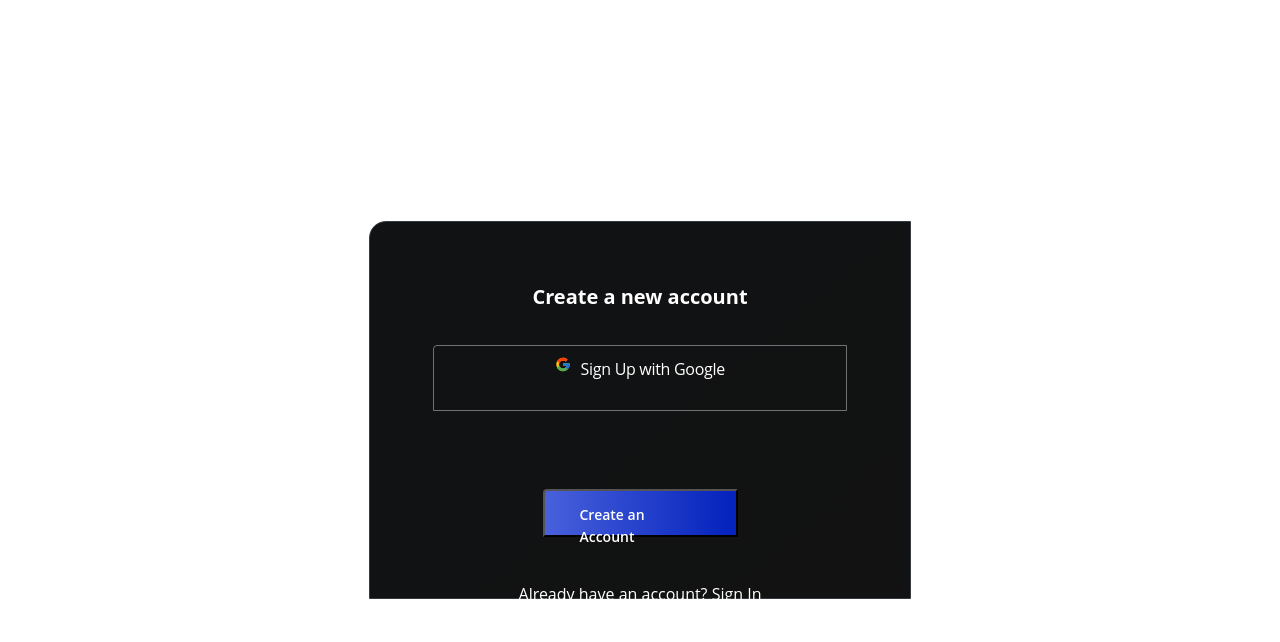
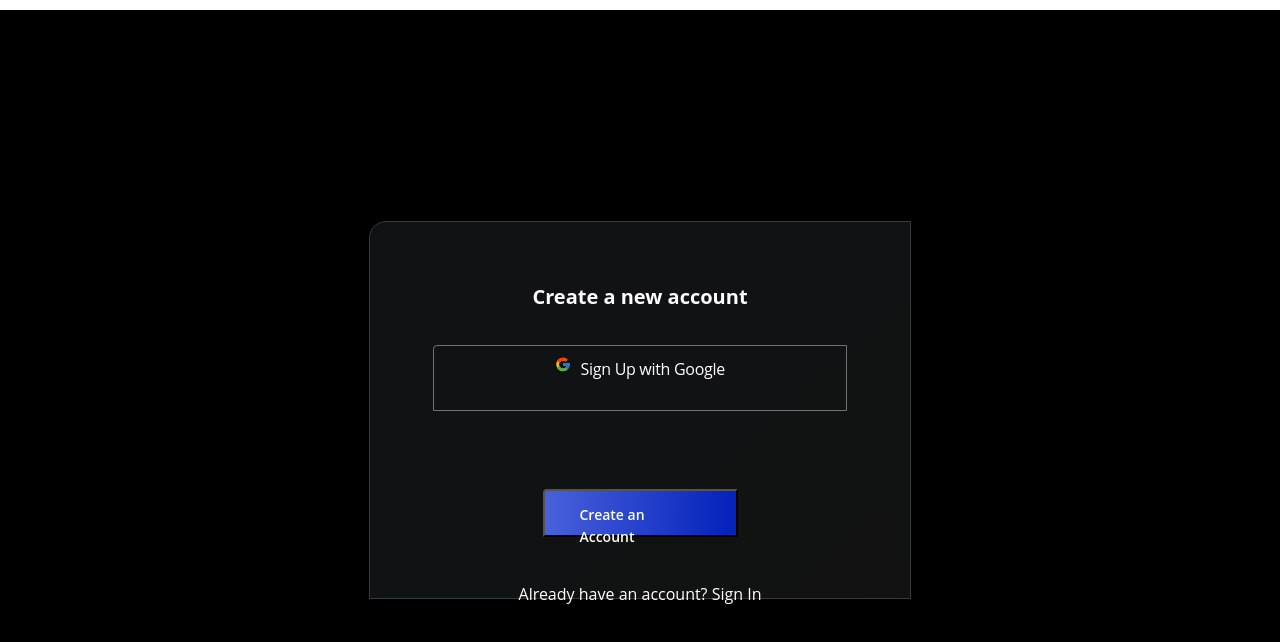
Before and after one commit to kethakishore143/myapp, a React (Create React App) app: page / in a window 1280 px wide. Shown: the top 642 px of the page. Built offline with nearby package versions, Linux system fonts and the light colour scheme.

Commit message:
css file added

```diff
--- a/src/Components/Home/Login/index.css
+++ b/src/Components/Home/Login/index.css
@@ -1,11 +1,13 @@
 .Main-container {
     top: 10px;
     position: relative;
-    height: 100vh;
+    min-height: 100vh;
     display: flex;
     flex-direction: column;
     justify-content: center;
     align-items: center;
+    opacity: 1;
+    background-color: #000000;
 
 
 }
```
